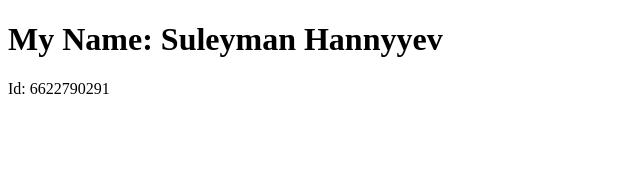
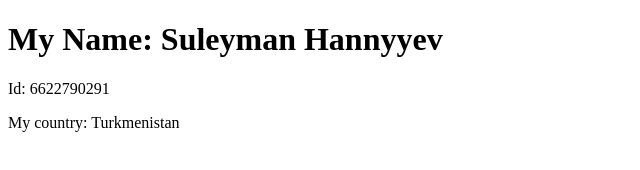
Before and after one commit to suleyman2004/DES424_6622790291, a plain HTML site: page src/index.html in a window 1280 px wide. Shown: the whole page, without its empty margins (0-640 px from the left). Drawn offline with Linux system fonts and the light colour scheme.

Commit message:
Add country information to index.html

```diff
--- a/src/index.html
+++ b/src/index.html
@@ -8,5 +8,6 @@
 <body>
     <h1>My Name: Suleyman Hannyyev</h1>
     <p>Id: 6622790291</p>
+    <p>My country: Turkmenistan</p>
 </body>
 </html>
```
